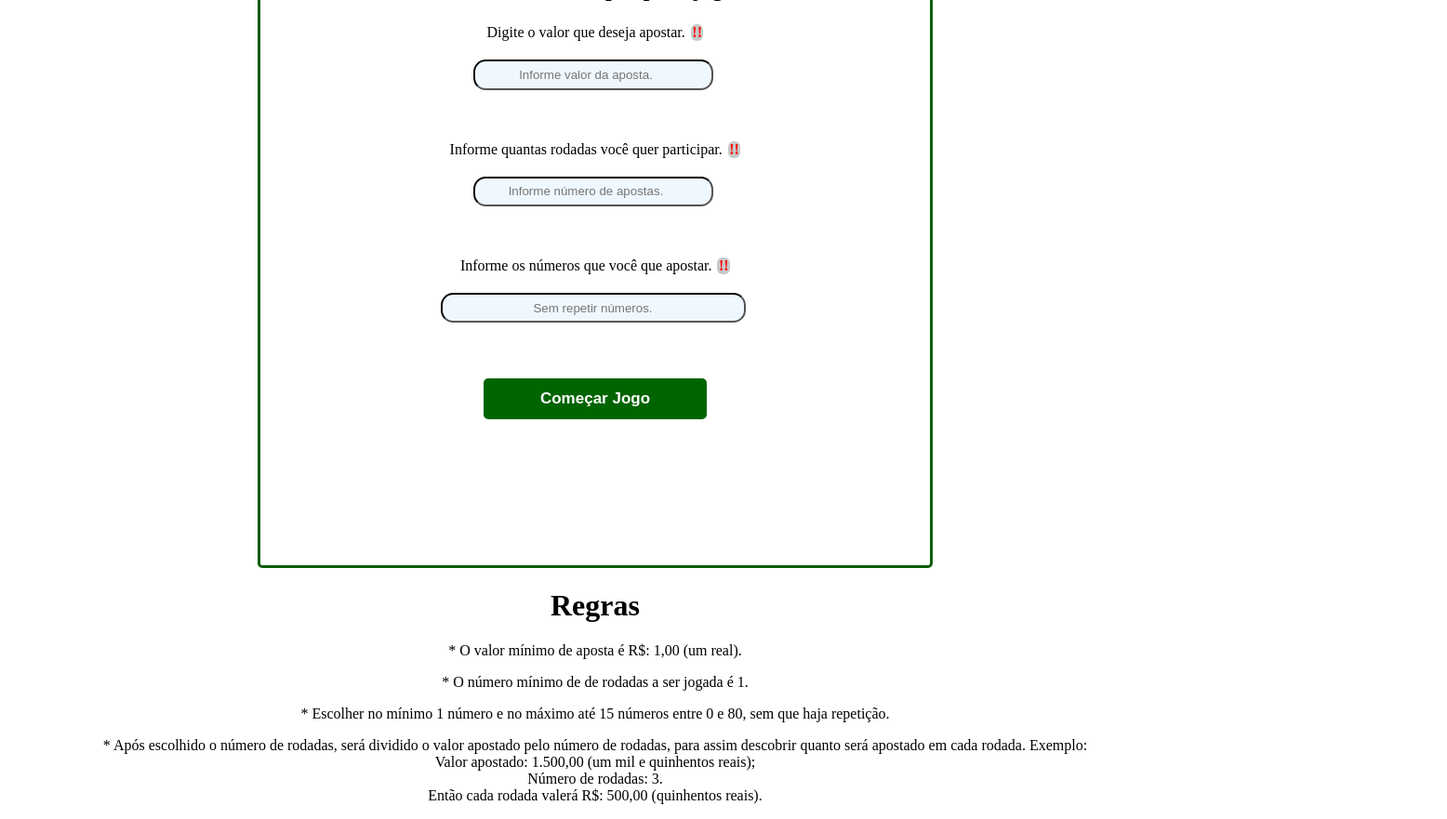
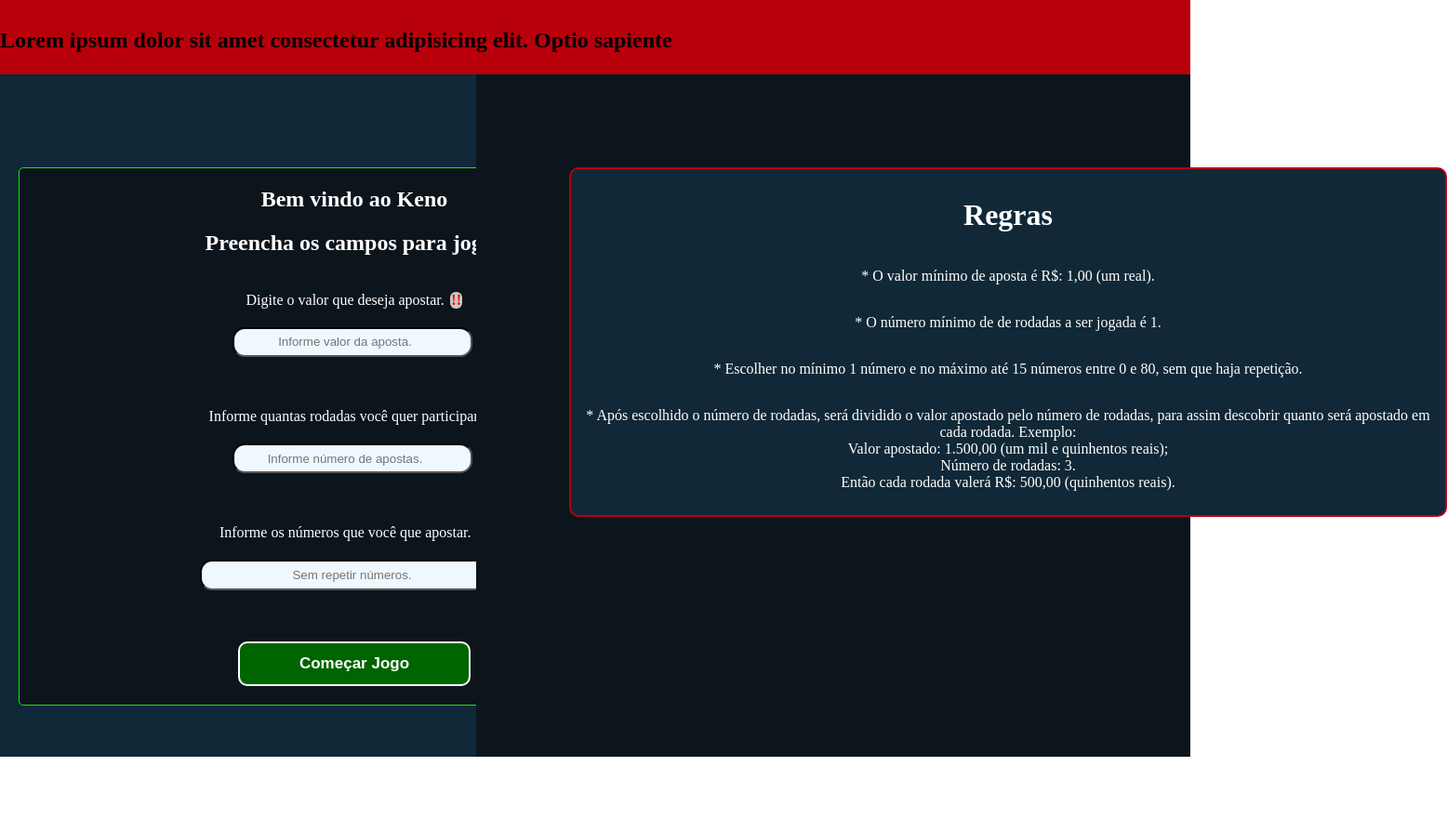
Before and after one commit to silviafds/keno-com-JS, a plain HTML site: page index.html in a window 1280 px wide. Shown: the whole page at 93% size, 1556 px wide, since content can reach past the window. After the commit the page ends 814 px from the top, so only its background shows below. Drawn offline with Linux system fonts and the light colour scheme.

Commit message:
refatoração nos estilos

```diff
--- a/style.css
+++ b/style.css
@@ -1,17 +1,52 @@
-body {
-    margin: 0;
+body, html {
+    height: 100%;
 }
 
-.pai {
-    background-color: white;
+body {
+    margin: 0%;
+    padding: 0%;
+}
+
+
+.barraSuperior {
+    width: 100%;
+    height: 50px;
+    background-color: #B8000C;
+    margin: 0% 0px 00px 0px;
+    padding: 10px 0px 20px 0px;
+}
+
+.filho1 {
+    background-color: #102837;
+    width: 40%;
+    height: 91.8%;
+    float: left;
+    margin-bottom: 0%
+}
+
+.filho2 {
+    width: 60%;
+    height: 91.8%;
+    float: right;
+    margin-bottom: 0%;
+    padding-right: 0%;
+    background-color: #0c151c;
+}
+
+/**** div com as regras do jogo ****/
+.regras {
+    background-color: #102837;
     display: flex;
     flex-direction: column;
     text-align: center;
     align-content: center;
-    justify-content: center;
-    align-items: center;
-    width: 100vw;
-    height: 90vh;
+    width: 920px;
+    height: auto;
+    border-radius: 10px;
+    border: 2px solid #B8000C;
+    color: white;
+    margin: 100px 0px 0px 100px;
+    padding: 10px;
 }
 
 /***** div que guarda o formulario *******/
@@ -21,16 +56,19 @@ body {
     text-align: center;
     align-content: center;
     width: 720px;
-    height: 700px;
+    height: auto;
     border-radius: 5px;
-    border: 3px solid rgb(15, 93, 11);
+    /*background-color: #212223e4;*/
+    background-color: #0c1116cb;
+    border: 1px solid rgb(16, 238, 4);
+    color: white;
+    margin: 100px 0px 0px 20px;
 }
 
 .dados > h3 {
     font-size: 24px;
     margin-top: 0;
 }
-
 
 /********** inicio do formulario ************/
 .formulario {
@@ -46,6 +84,8 @@ body {
     flex-direction: row;
     justify-content: center;
     margin-bottom: 20px;
+    margin-top: 15px;
+    /*font-weight: lighter;*/
 }
 
 /*** div responsavel por guardar valor da aposta*/
@@ -125,10 +165,11 @@ body {
     width: 250px;
     padding: 12px;
     border-radius: 10px;
-    border: 5px solid white;
+    border: 2px solid white;
     color: white;
     font-weight: bold;
     font-size: 17px;
+    margin-bottom: 20px;
 }
 
 /* div corresponde a mostrar informação oculta*/
@@ -153,10 +194,12 @@ body {
     border-radius: 6px;
     padding-left: 1.5px;
     padding-right: 1.5px;
+
 }
 
 #passar_mouse:hover #mostrar {
     display: flex;
     margin-bottom: -50px;
     margin-left: -15px;
+    background-color: aliceblue;
 }
```
